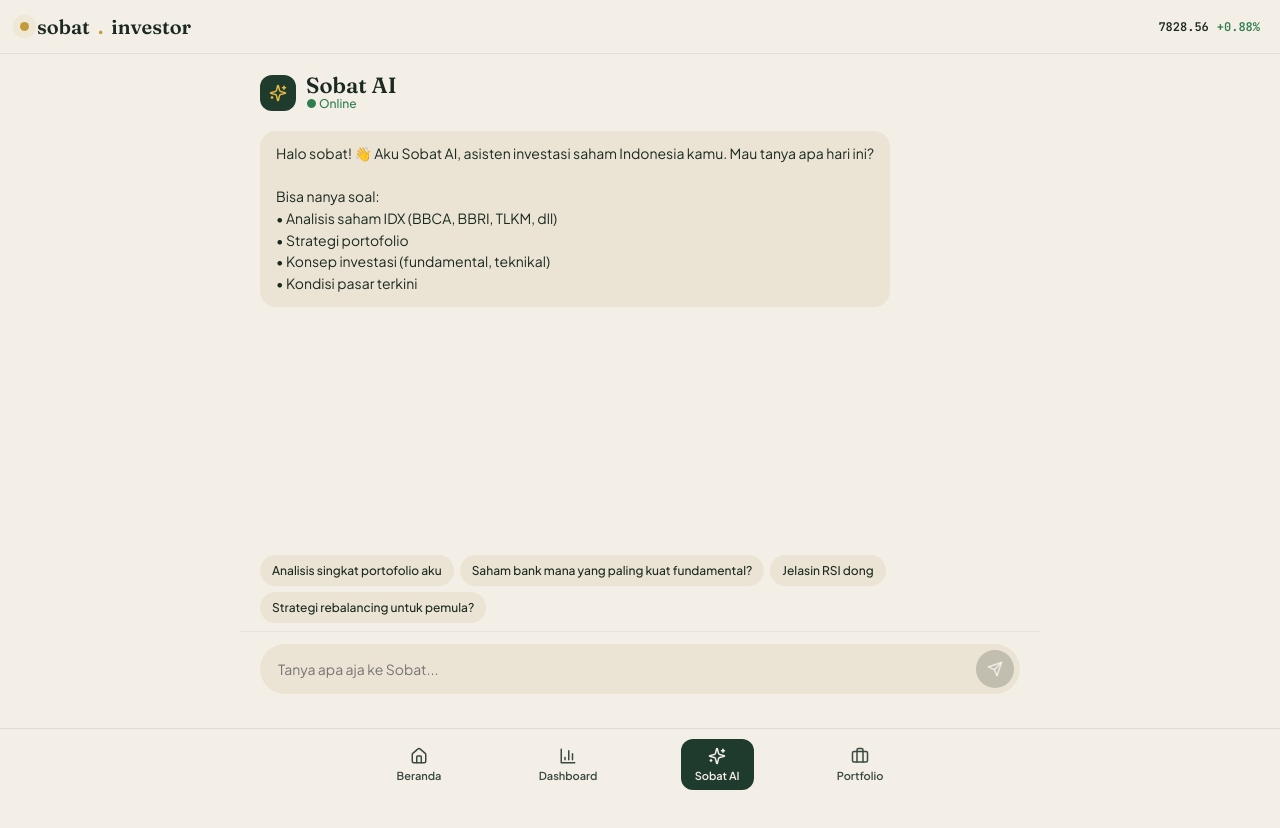
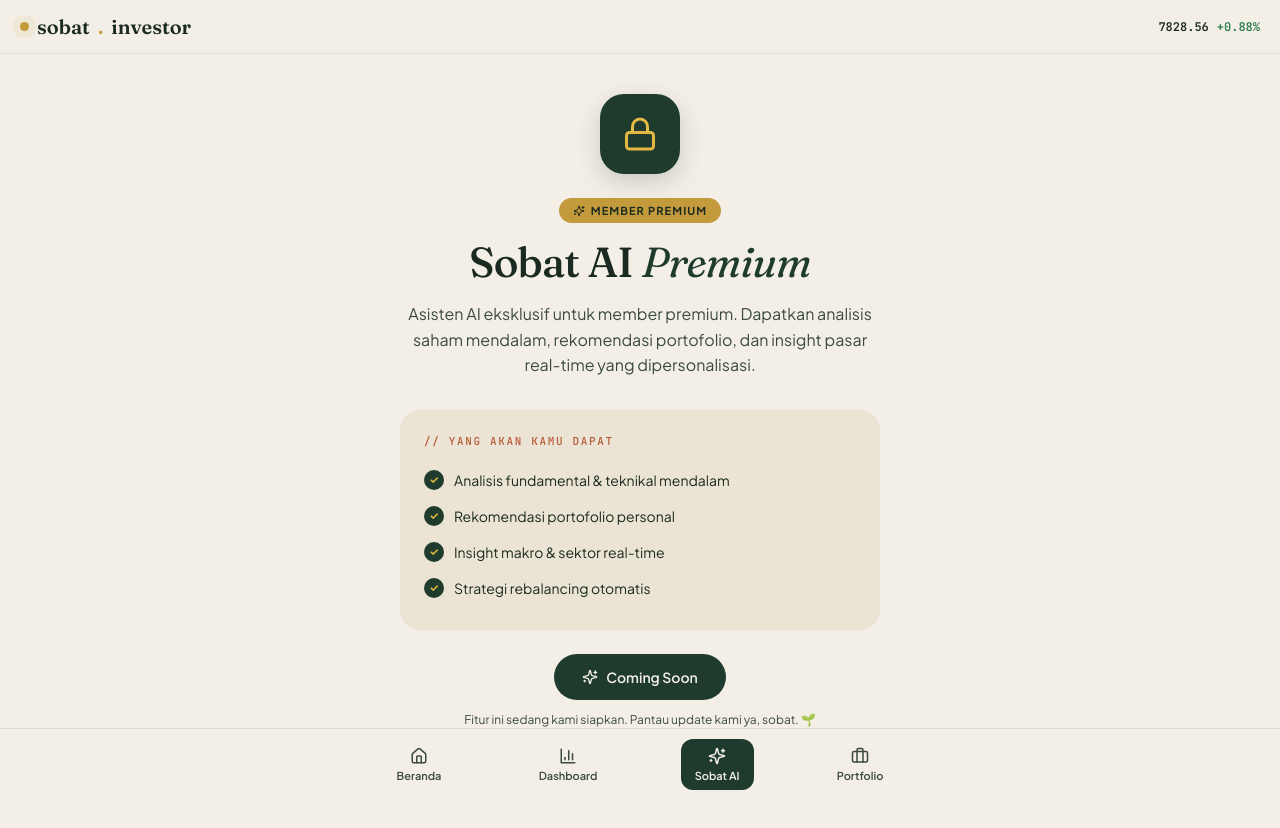
Before and after one commit to sobatinvestor-bot/sobatinvestor, a React (Vite) app: page / in a window 1280 px wide. Both pictures are taken after a click on the button "Ngobrol sama Sobat". Shown: the top 828 px of the page. Built offline with nearby package versions, Linux system fonts and the light colour scheme.

Commit message:
feat: disable AI chat, replace with Premium Member placeholder
- Replace ChatTab functional logic with static Member Premium UI
- Add Lock icon from lucide-react import
- AI API call temporarily disabled to save costs
- Preserve all other tabs (Home, Dashboard, Portfolio) intact

```diff
--- a/src/App.jsx
+++ b/src/App.jsx
@@ -1,6 +1,6 @@
 import React, { useState, useEffect, useRef } from 'react';
 import { AreaChart, Area, PieChart, Pie, Cell, XAxis, YAxis, ResponsiveContainer, Tooltip } from 'recharts';
-import { Send, Home, BarChart3, Sparkles, Briefcase, Download, Loader2 } from 'lucide-react';
+import { Send, Home, BarChart3, Sparkles, Briefcase, Download, Loader2, Lock } from 'lucide-react';
 
 const C = {
   cream: '#F4EFE6',
@@ -324,162 +324,153 @@ function StatCard({ label, value, sub, positive, highlight }) {
   );
 }
 
+// ============================================
+// AI Chat - DISABLED (Member Premium placeholder)
+// To re-enable: restore the original ChatTab function from git history
+// ============================================
 function ChatTab({ stocks }) {
-  const [messages, setMessages] = useState([
-    { role: 'assistant', content: 'Halo sobat! 👋 Aku Sobat AI, asisten investasi saham Indonesia kamu. Mau tanya apa hari ini?\n\nBisa nanya soal:\n• Analisis saham IDX (BBCA, BBRI, TLKM, dll)\n• Strategi portofolio\n• Konsep investasi (fundamental, teknikal)\n• Kondisi pasar terkini' }
-  ]);
-  const [input, setInput] = useState('');
-  const [loading, setLoading] = useState(false);
-  const scrollRef = useRef(null);
+  return (
+    <div className="fade-up" style={{ maxWidth: 800, margin: '0 auto', padding: '40px 20px 60px', minHeight: 'calc(100vh - 60px - 80px)', display: 'flex', flexDirection: 'column', alignItems: 'center', justifyContent: 'center' }}>
 
-  useEffect(() => {
-    if (scrollRef.current) scrollRef.current.scrollTop = scrollRef.current.scrollHeight;
-  }, [messages, loading]);
-
-  const portfolioContext = stocks.map(s => `${s.symbol} (${s.name}): ${s.qty} lot @ avg ${Math.round(s.avg)}, harga skrg ${Math.round(s.price)}, P/L ${(((s.price - s.avg) / s.avg) * 100).toFixed(2)}%`).join('\n');
-
-  const systemPrompt = `Kamu adalah "Sobat AI", asisten investasi saham Indonesia yang ramah, ahli, dan to-the-point.
-
-KARAKTER:
-- Panggil pengguna "sobat" atau "kamu", santai tapi profesional
-- Pakai bahasa Indonesia, boleh selipkan istilah saham (cuan, fundamental, teknikal, bluechip, dll)
-- Jawaban SINGKAT (3-6 kalimat untuk pertanyaan biasa), pakai bullet kalau perlu
-- Hindari basa-basi panjang
-
-YANG KAMU KUASAI:
-- Saham IDX (LQ45, IDX30, perbankan, telco, consumer, dll)
-- Fundamental analysis (ROE, P/E, P/B, DER, dividend)
-- Technical analysis (MA, RSI, support resistance, candlestick)
-- Makro Indonesia (BI Rate, IHSG, sektor)
-- Portfolio management & risk
-
-PORTOFOLIO PENGGUNA SAAT INI:
-${portfolioContext}
-
-ATURAN PENTING:
-- JANGAN kasih rekomendasi beli/jual yang pasti — selalu bingkai sebagai "kerangka berpikir" atau "yang perlu dipertimbangkan"
-- Selalu tutup dengan reminder singkat bahwa ini bukan saran finansial profesional
-- Kalau ditanya soal harga real-time atau berita terkini yang kamu tidak tahu pasti, bilang dengan jujur dan suggest untuk cek sumber resmi (IDX, Stockbit, dll)`;
-
-  async function sendMessage() {
-    if (!input.trim() || loading) return;
-    const userMsg = { role: 'user', content: input };
-    const newMessages = [...messages, userMsg];
-    setMessages(newMessages);
-    setInput('');
-    setLoading(true);
-
-    try {
-      // Call our own Cloudflare Pages Function — NOT Anthropic directly (so API key stays secret)
-      const response = await fetch('/api/chat', {
-        method: 'POST',
-        headers: { 'Content-Type': 'application/json' },
-        body: JSON.stringify({
-          model: 'claude-sonnet-4-20250514',
-          max_tokens: 1000,
-          system: systemPrompt,
-          messages: newMessages.map(m => ({ role: m.role, content: m.content })),
-        }),
-      });
-
-      if (!response.ok) {
-        throw new Error(`Server error: ${response.status}`);
-      }
-
-      const data = await response.json();
-      const text = (data.content || []).filter(b => b.type === 'text').map(b => b.text).join('\n').trim() || 'Maaf sobat, ada masalah teknis. Coba lagi ya.';
-      setMessages([...newMessages, { role: 'assistant', content: text }]);
-    } catch (err) {
-      console.error(err);
-      setMessages([...newMessages, { role: 'assistant', content: 'Maaf sobat, aku gak bisa connect ke server. Coba lagi nanti ya 🙏' }]);
-    } finally {
-      setLoading(false);
-    }
-  }
-
-  const suggestions = [
-    'Analisis singkat portofolio aku',
-    'Saham bank mana yang paling kuat fundamental?',
-    'Jelasin RSI dong',
-    'Strategi rebalancing untuk pemula?',
-  ];
-
-  return (
-    <div className="fade-up" style={{ maxWidth: 800, margin: '0 auto', display: 'flex', flexDirection: 'column', height: 'calc(100vh - 60px - 80px)' }}>
-      <div style={{ padding: '20px 20px 8px' }}>
-        <div style={{ display: 'flex', alignItems: 'center', gap: 10 }}>
-          <div style={{ width: 36, height: 36, borderRadius: 12, background: C.forest, color: C.cuanBright, display: 'flex', alignItems: 'center', justifyContent: 'center' }}>
-            <Sparkles size={18} />
-          </div>
-          <div>
-            <h2 className="serif" style={{ fontSize: 22, fontWeight: 600, lineHeight: 1 }}>Sobat AI</h2>
-            <div style={{ fontSize: 12, color: C.green, fontWeight: 500 }}>● Online</div>
-          </div>
-        </div>
+      {/* Lock Icon Badge */}
+      <div style={{
+        width: 80,
+        height: 80,
+        borderRadius: 24,
+        background: C.forest,
+        color: C.cuanBright,
+        display: 'flex',
+        alignItems: 'center',
+        justifyContent: 'center',
+        marginBottom: 24,
+        boxShadow: '0 8px 24px rgba(31,59,45,0.2)'
+      }}>
+        <Lock size={36} />
       </div>
 
-      <div ref={scrollRef} style={{ flex: 1, overflowY: 'auto', padding: '12px 20px' }}>
-        {messages.map((m, i) => (
-          <div key={i} style={{ display: 'flex', justifyContent: m.role === 'user' ? 'flex-end' : 'flex-start', marginBottom: 12 }}>
-            <div
-              style={{
-                maxWidth: '85%',
-                padding: '12px 16px',
-                borderRadius: 16,
-                background: m.role === 'user' ? C.forest : C.cream2,
-                color: m.role === 'user' ? C.cream : C.ink,
-                fontSize: 14,
-                lineHeight: 1.55,
-                whiteSpace: 'pre-wrap',
-              }}
-            >
-              {m.content}
-            </div>
+      {/* Premium Badge */}
+      <div style={{
+        display: 'inline-flex',
+        alignItems: 'center',
+        gap: 6,
+        background: C.cuan,
+        color: C.ink,
+        padding: '6px 14px',
+        borderRadius: 100,
+        fontSize: 11,
+        fontWeight: 700,
+        letterSpacing: '0.1em',
+        textTransform: 'uppercase',
+        marginBottom: 16
+      }}>
+        <Sparkles size={12} /> Member Premium
+      </div>
+
+      {/* Heading */}
+      <h2 className="serif" style={{
+        fontSize: 'clamp(28px, 6vw, 42px)',
+        fontWeight: 500,
+        letterSpacing: '-0.02em',
+        textAlign: 'center',
+        marginBottom: 16,
+        lineHeight: 1.1
+      }}>
+        Sobat AI{' '}
+        <em style={{ color: C.forest }}>Premium</em>
+      </h2>
+
+      {/* Description */}
+      <p style={{
+        fontSize: 16,
+        color: C.inkSoft,
+        lineHeight: 1.6,
+        textAlign: 'center',
+        maxWidth: 480,
+        marginBottom: 32
+      }}>
+        Asisten AI eksklusif untuk member premium. Dapatkan analisis saham mendalam,
+        rekomendasi portofolio, dan insight pasar real-time yang dipersonalisasi.
+      </p>
+
+      {/* Features List */}
+      <div style={{
+        background: C.cream2,
+        borderRadius: 20,
+        padding: 24,
+        maxWidth: 480,
+        width: '100%',
+        marginBottom: 24
+      }}>
+        <div className="mono" style={{
+          fontSize: 11,
+          textTransform: 'uppercase',
+          letterSpacing: '0.15em',
+          color: C.rust,
+          marginBottom: 14,
+          fontWeight: 500
+        }}>
+          // Yang akan kamu dapat
+        </div>
+        {[
+          'Analisis fundamental & teknikal mendalam',
+          'Rekomendasi portofolio personal',
+          'Insight makro & sektor real-time',
+          'Strategi rebalancing otomatis',
+        ].map((feature, i) => (
+          <div key={i} style={{
+            display: 'flex',
+            alignItems: 'center',
+            gap: 10,
+            padding: '8px 0',
+            fontSize: 14,
+            color: C.ink
+          }}>
+            <span style={{
+              width: 20,
+              height: 20,
+              borderRadius: '50%',
+              background: C.forest,
+              color: C.cuanBright,
+              display: 'flex',
+              alignItems: 'center',
+              justifyContent: 'center',
+              fontSize: 11,
+              fontWeight: 700,
+              flexShrink: 0
+            }}>✓</span>
+            {feature}
           </div>
         ))}
-        {loading && (
-          <div style={{ display: 'flex', justifyContent: 'flex-start', marginBottom: 12 }}>
-            <div style={{ padding: '12px 16px', borderRadius: 16, background: C.cream2, display: 'flex', alignItems: 'center', gap: 8 }}>
-              <Loader2 size={14} style={{ animation: 'spin 1s linear infinite', color: C.inkSoft }} />
-              <span style={{ fontSize: 13, color: C.inkSoft }}>Sobat lagi mikir...</span>
-            </div>
-          </div>
-        )}
       </div>
 
-      {messages.length <= 1 && (
-        <div style={{ padding: '0 20px 8px', display: 'flex', flexWrap: 'wrap', gap: 6 }}>
-          {suggestions.map((s) => (
-            <button
-              key={s}
-              onClick={() => setInput(s)}
-              style={{ background: C.cream2, color: C.ink, border: 'none', padding: '8px 12px', borderRadius: 100, fontSize: 12, fontWeight: 500, cursor: 'pointer' }}
-            >
-              {s}
-            </button>
-          ))}
-        </div>
-      )}
+      {/* CTA */}
+      <button
+        style={{
+          background: C.forest,
+          color: C.cream,
+          padding: '14px 28px',
+          borderRadius: 100,
+          border: 'none',
+          fontSize: 14,
+          fontWeight: 600,
+          cursor: 'pointer',
+          display: 'inline-flex',
+          alignItems: 'center',
+          gap: 8,
+          marginBottom: 12
+        }}
+        onClick={() => alert('Fitur premium akan tersedia segera. Stay tuned, sobat! 🌱')}
+      >
+        <Sparkles size={16} /> Coming Soon
+      </button>
 
-      <div style={{ padding: '12px 20px 20px', borderTop: `1px solid rgba(26,42,32,0.06)`, background: C.cream }}>
-        <div style={{ display: 'flex', gap: 8, background: C.cream2, borderRadius: 100, padding: '6px 6px 6px 18px', alignItems: 'center' }}>
-          <input
-            value={input}
-            onChange={(e) => setInput(e.target.value)}
-            onKeyDown={(e) => { if (e.key === 'Enter' && !e.shiftKey) { e.preventDefault(); sendMessage(); } }}
-            placeholder="Tanya apa aja ke Sobat..."
-            style={{ flex: 1, background: 'transparent', border: 'none', outline: 'none', fontSize: 14, color: C.ink }}
-            disabled={loading}
-          />
-          <button
-            onClick={sendMessage}
-            disabled={!input.trim() || loading}
-            style={{ background: input.trim() && !loading ? C.forest : 'rgba(26,42,32,0.2)', color: C.cream, border: 'none', width: 38, height: 38, borderRadius: '50%', display: 'flex', alignItems: 'center', justifyContent: 'center', cursor: input.trim() && !loading ? 'pointer' : 'not-allowed' }}
-          >
-            <Send size={16} />
-          </button>
-        </div>
-      </div>
+      <p style={{
+        fontSize: 12,
+        color: C.inkSoft,
+        textAlign: 'center'
+      }}>
+        Fitur ini sedang kami siapkan. Pantau update kami ya, sobat. 🌱
+      </p>
     </div>
   );
 }
```
